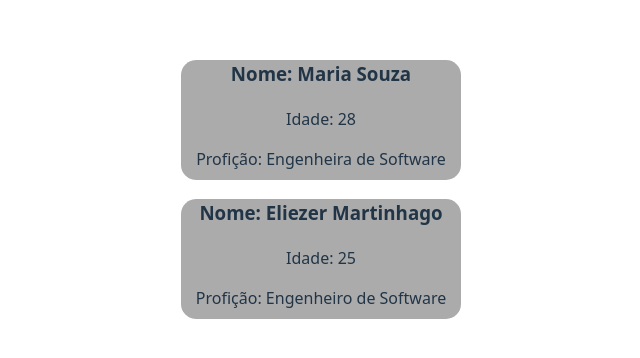
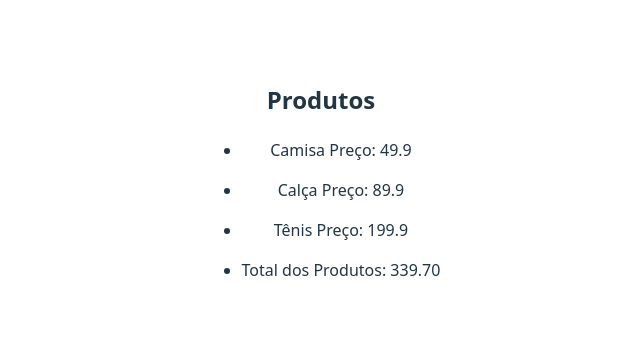
Before and after one commit to Eliezer335/Exercicios-react, a React (Vite) app: page / in a window 1280 px wide. Shown: the part 220-578 px from the top of the page, without its empty margins (319-959 px from the left). Built offline with nearby package versions, Linux system fonts and the light colour scheme.

Commit message:
✨  Feat: exercicio de map

```diff
--- a/src/App.jsx
+++ b/src/App.jsx
@@ -1,14 +1,18 @@
 import './App.css'
-import Contador from './componentes/Contador'
-import ExercicioProps from './componentes/ExercicioProps'
+// import Contador from './componentes/Contador'
+// import ExercicioProps from './componentes/ExercicioProps'
+// import ListaDeAlunos from './componentes/ListaDeAlunos'
+import ListaDeProdutos from './componentes/ListaDeProdutos'
 
 function App() {
 
   return (
     <>
+      <ListaDeProdutos/>
+      {/* <ListaDeAlunos/> */}
       {/* <Contador/>    */}
-      <ExercicioProps nome="Maria Souza" idade="28"  profissao="Engenheira de Software"/>
-      <ExercicioProps nome="Eliezer Martinhago" idade="25"  profissao="Engenheiro de Software"/>
+      {/* <ExercicioProps nome="Maria Souza" idade="28"  profissao="Engenheira de Software"/>
+      <ExercicioProps nome="Eliezer Martinhago" idade="25"  profissao="Engenheiro de Software"/> */}
     </>
   )
 }
--- /dev/null
+++ b/src/componentes/ListaDeAlunos.jsx
@@ -0,0 +1,14 @@
+function ListaDeAlunos() {
+  const alunos = ['Ana', 'Bruno', 'Carlos', 'Daniela'];
+
+  return(
+    <>
+        <div>
+            {alunos.map(i => <ul>{i}</ul>)}
+        </div>
+    </>
+  )
+
+}
+
+export default ListaDeAlunos
```
